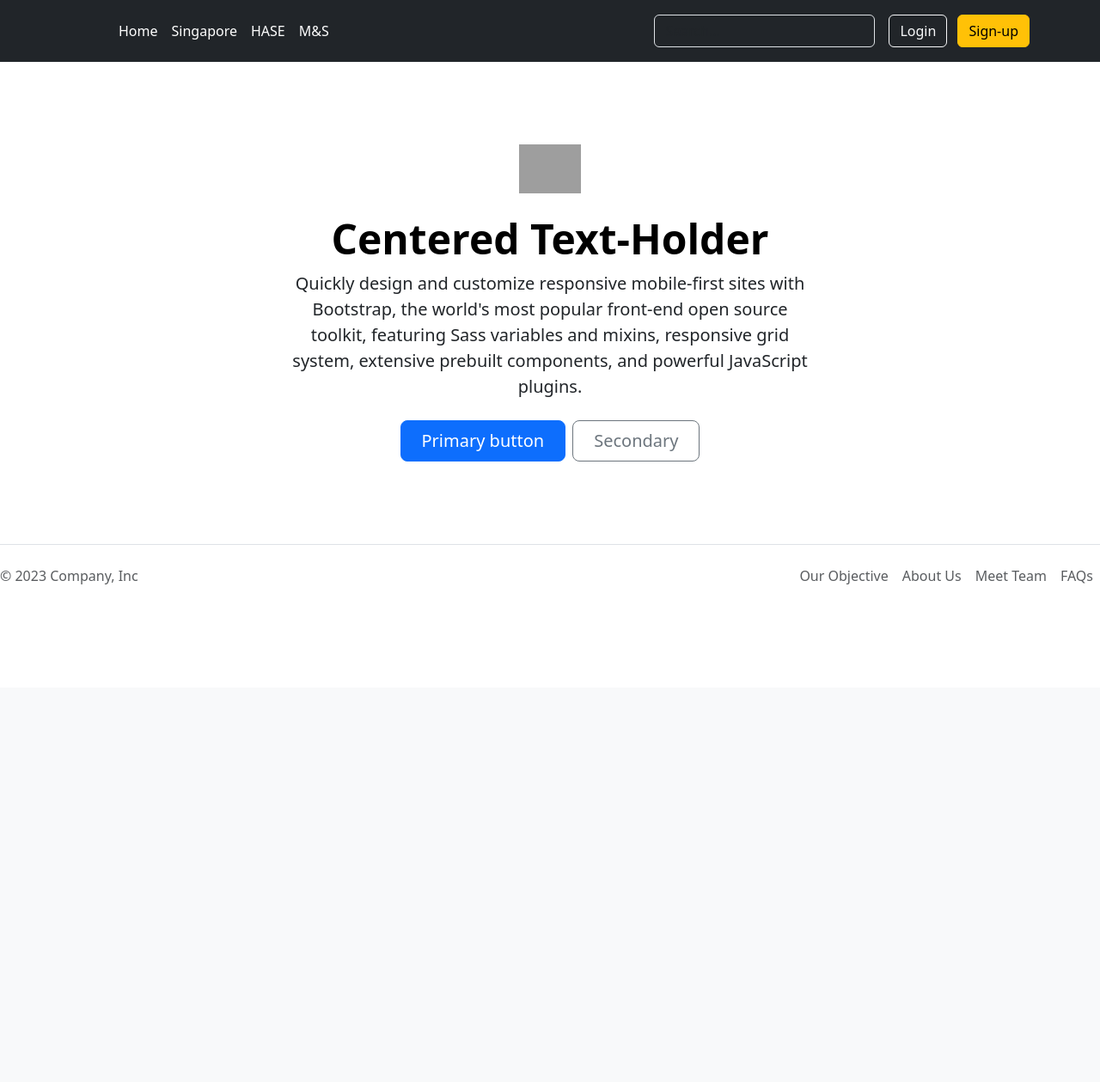
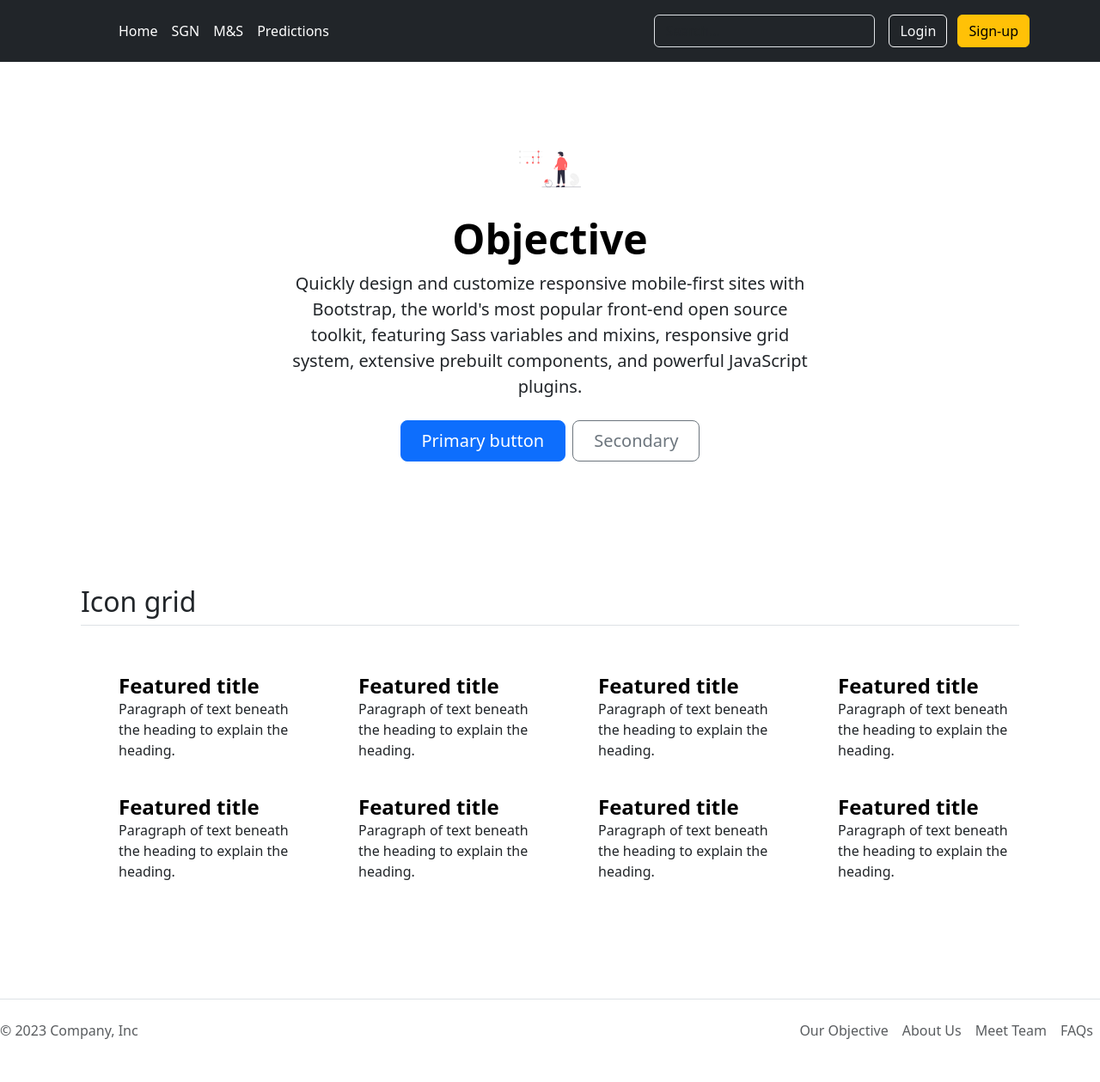
Before and after one commit to senarkit/Django_2023, a Django app: page / in a window 1280 px wide. Shown: the whole page at 86% size. Before the commit the page ends 680 px from the top, so only its background shows below. Run offline with Django 4.2, Linux system fonts and the light colour scheme; grey boxes are pictures that could not be loaded.

Commit message:
Predictions Page
creating the outlook of Prediction page
HASE page is now commented

```diff
--- a/home/urls.py
+++ b/home/urls.py
@@ -6,5 +6,6 @@ urlpatterns = [
     path('SGN/', views.SGN, name='SGN'),
     # path('SGN', views.SGN, name='SGN'),
     path('HASE/', views.HASE, name='HASE'),
-    path('MSB/', views.MSB, name='MSB')
+    path('MSB/', views.MSB, name='MSB'),
+    path('Predictions/', views.PRED, name='PRED')
 ]
--- a/home/views.py
+++ b/home/views.py
@@ -13,3 +13,6 @@ def HASE(requests):
 def MSB(requests):
     # return HttpResponse("This is page for M&S Market")
     return render(requests, "MSB.html")
+
+def PRED(requests):
+    return render(requests, "predictions.html")
--- a/templates/SGN.html
+++ b/templates/SGN.html
@@ -12,8 +12,8 @@
        Forecast for Singapore Market fits in here
       </p>
       <div class="d-grid gap-2 d-sm-flex justify-content-sm-center">
-        {% comment %} <button type="button" class="btn btn-primary btn-lg px-4 gap-3">Primary button</button> {% endcomment %}
-        {% comment %} <button type="button" class="btn btn-outline-secondary btn-lg px-4">Secondary</button> {% endcomment %}
+        <button type="button" class="btn btn-primary btn-lg px-4 gap-3">Primary button</button>
+        <button type="button" class="btn btn-outline-secondary btn-lg px-4">Secondary</button>
       </div>
     </div>
 </div>
--- a/templates/base.html
+++ b/templates/base.html
@@ -17,9 +17,10 @@
 
             <ul class="nav col-12 col-lg-auto me-lg-auto mb-2 justify-content-center mb-md-0">
               <li><a href="/" class="nav-link px-2 text-white">Home</a></li>
-              <li><a href="/SGN" class="nav-link px-2 text-white">Singapore</a></li>
-              <li><a href="/HASE" class="nav-link px-2 text-white">HASE</a></li>
+              <li><a href="/SGN" class="nav-link px-2 text-white">SGN</a></li>
+              {% comment %} <li><a href="/HASE" class="nav-link px-2 text-white">HASE</a></li> {% endcomment %}
               <li><a href="/MSB" class="nav-link px-2 text-white">M&S</a></li>
+              <li><a href="/Predictions" class="nav-link px-2 text-white">Predictions</a></li>
             </ul>
 
             <form class="col-12 col-lg-auto mb-3 mb-lg-0 me-lg-3" role="search">
--- a/templates/home.html
+++ b/templates/home.html
@@ -4,8 +4,8 @@
 
 {% block body %}
 <div class="px-4 py-5 my-5 text-center">
-    <img class="d-block mx-auto mb-4" src="/docs/5.3/assets/brand/bootstrap-logo.svg" alt="" width="72" height="57">
-    <h1 class="display-5 fw-bold text-body-emphasis">Centered Text-Holder</h1>
+    <img class="d-block mx-auto mb-4" src="\static\business.svg" alt="" width="72" height="57">
+    <h1 class="display-5 fw-bold text-body-emphasis">Objective</h1>
     <div class="col-lg-6 mx-auto">
       <p class="lead mb-4">Quickly design and customize responsive mobile-first sites with Bootstrap, the world's most popular front-end open source toolkit, featuring Sass variables and mixins, responsive grid system, extensive prebuilt components, and powerful JavaScript plugins.</p>
       <div class="d-grid gap-2 d-sm-flex justify-content-sm-center">
@@ -14,4 +14,68 @@
       </div>
     </div>
 </div>
+
+<div class="container px-4 py-5" id="icon-grid">
+  <h2 class="pb-2 border-bottom">Icon grid</h2>
+
+  <div class="row row-cols-1 row-cols-sm-2 row-cols-md-3 row-cols-lg-4 g-4 py-5">
+    <div class="col d-flex align-items-start">
+      <svg class="bi text-body-secondary flex-shrink-0 me-3" width="1.75em" height="1.75em"><use xlink:href="#bootstrap"></use></svg>
+      <div>
+        <h3 class="fw-bold mb-0 fs-4 text-body-emphasis">Featured title</h3>
+        <p>Paragraph of text beneath the heading to explain the heading.</p>
+      </div>
+    </div>
+    <div class="col d-flex align-items-start">
+      <svg class="bi text-body-secondary flex-shrink-0 me-3" width="1.75em" height="1.75em"><use xlink:href="#cpu-fill"></use></svg>
+      <div>
+        <h3 class="fw-bold mb-0 fs-4 text-body-emphasis">Featured title</h3>
+        <p>Paragraph of text beneath the heading to explain the heading.</p>
+      </div>
+    </div>
+    <div class="col d-flex align-items-start">
+      <svg class="bi text-body-secondary flex-shrink-0 me-3" width="1.75em" height="1.75em"><use xlink:href="#calendar3"></use></svg>
+      <div>
+        <h3 class="fw-bold mb-0 fs-4 text-body-emphasis">Featured title</h3>
+        <p>Paragraph of text beneath the heading to explain the heading.</p>
+      </div>
+    </div>
+    <div class="col d-flex align-items-start">
+      <svg class="bi text-body-secondary flex-shrink-0 me-3" width="1.75em" height="1.75em"><use xlink:href="#home"></use></svg>
+      <div>
+        <h3 class="fw-bold mb-0 fs-4 text-body-emphasis">Featured title</h3>
+        <p>Paragraph of text beneath the heading to explain the heading.</p>
+      </div>
+    </div>
+    <div class="col d-flex align-items-start">
+      <svg class="bi text-body-secondary flex-shrink-0 me-3" width="1.75em" height="1.75em"><use xlink:href="#speedometer2"></use></svg>
+      <div>
+        <h3 class="fw-bold mb-0 fs-4 text-body-emphasis">Featured title</h3>
+        <p>Paragraph of text beneath the heading to explain the heading.</p>
+      </div>
+    </div>
+    <div class="col d-flex align-items-start">
+      <svg class="bi text-body-secondary flex-shrink-0 me-3" width="1.75em" height="1.75em"><use xlink:href="#toggles2"></use></svg>
+      <div>
+        <h3 class="fw-bold mb-0 fs-4 text-body-emphasis">Featured title</h3>
+        <p>Paragraph of text beneath the heading to explain the heading.</p>
+      </div>
+    </div>
+    <div class="col d-flex align-items-start">
+      <svg class="bi text-body-secondary flex-shrink-0 me-3" width="1.75em" height="1.75em"><use xlink:href="#geo-fill"></use></svg>
+      <div>
+        <h3 class="fw-bold mb-0 fs-4 text-body-emphasis">Featured title</h3>
+        <p>Paragraph of text beneath the heading to explain the heading.</p>
+      </div>
+    </div>
+    <div class="col d-flex align-items-start">
+      <svg class="bi text-body-secondary flex-shrink-0 me-3" width="1.75em" height="1.75em"><use xlink:href="#tools"></use></svg>
+      <div>
+        <h3 class="fw-bold mb-0 fs-4 text-body-emphasis">Featured title</h3>
+        <p>Paragraph of text beneath the heading to explain the heading.</p>
+      </div>
+    </div>
+  </div>
+</div>
+
 {% endblock body %}
```
Also changed, not shown: templates/predictions.html (added, +61 -0 lines), README.md, static/business.svg (added), static/predictive.svg (added).
